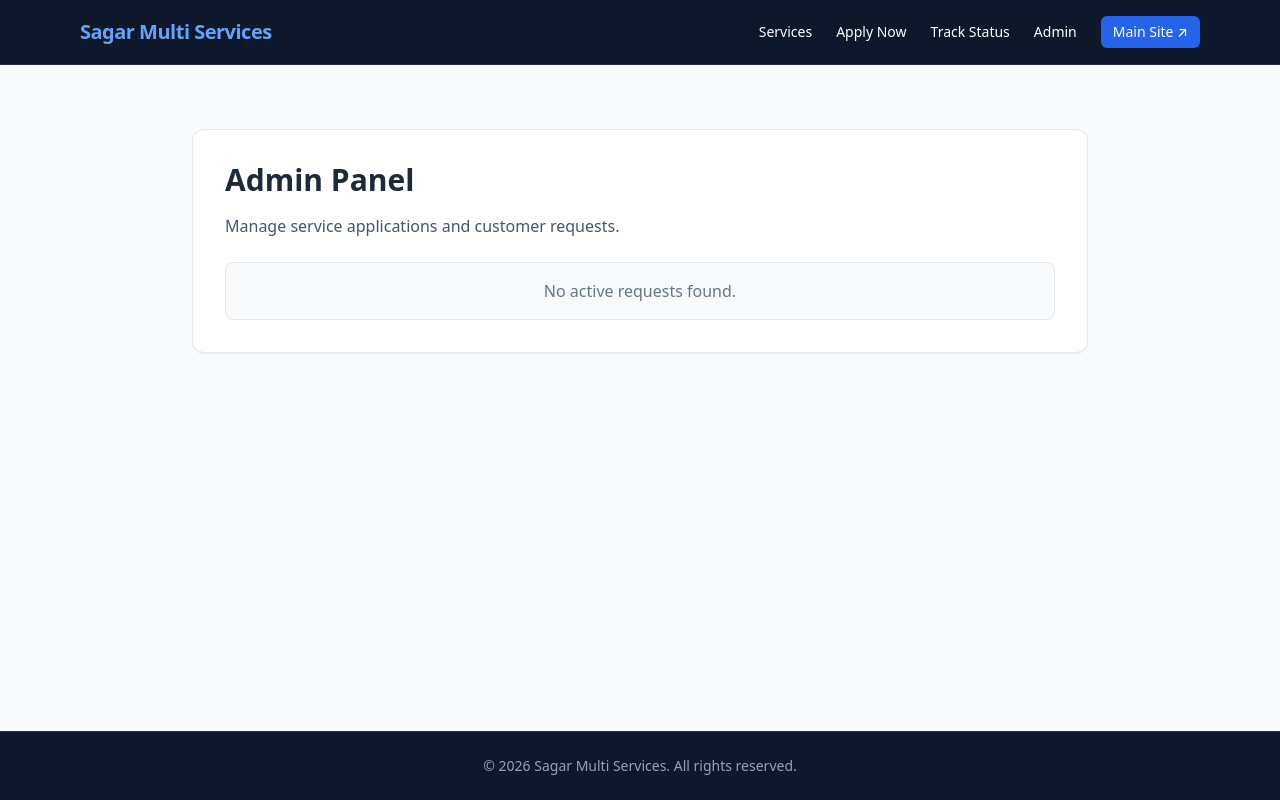
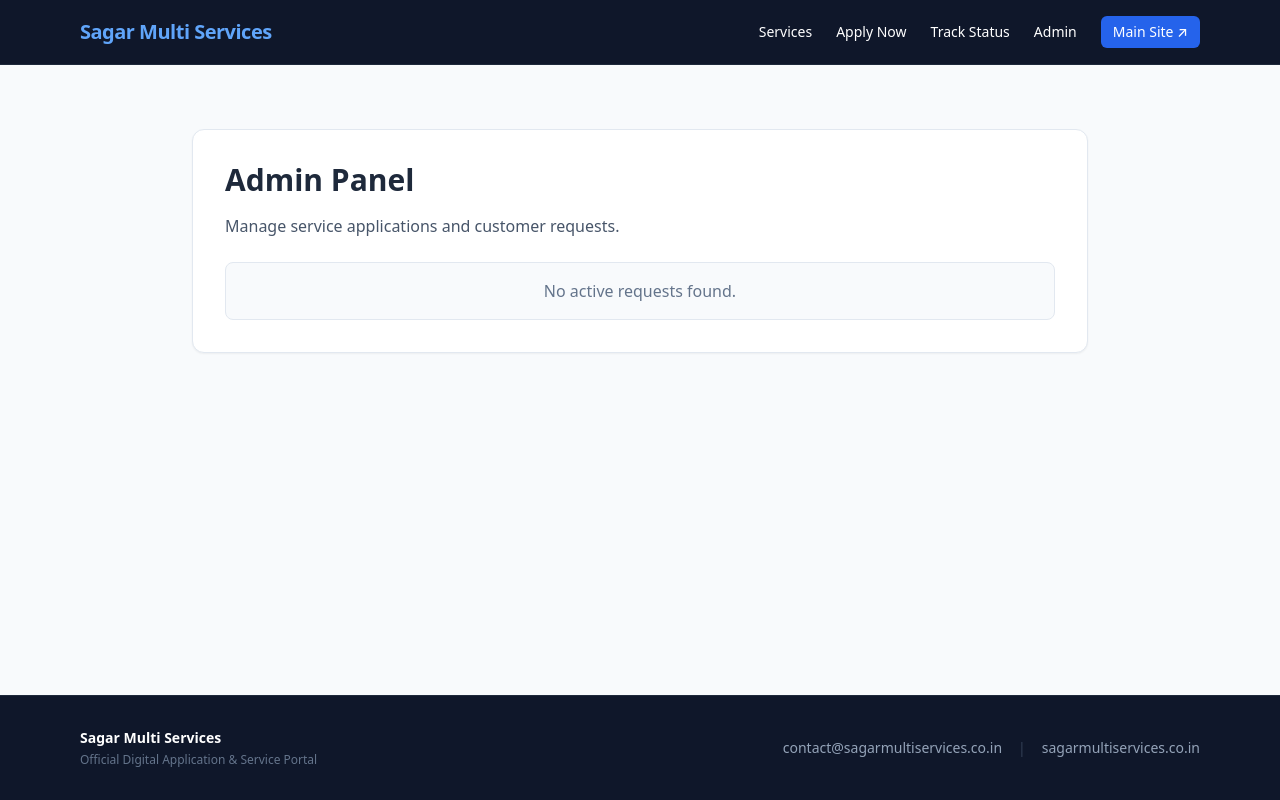
Before and after one commit to sagarmultiservices/sagar-multi-services, a Next.js app: page /sagar-multi-services/admin in a window 1280 px wide. Built offline with nearby package versions, Linux system fonts and the light colour scheme.

Commit message:
Enhance Footer with branding and contact details
Updated the Footer component to include additional branding and contact information.

```diff
--- a/components/Footer.jsx
+++ b/components/Footer.jsx
@@ -1,7 +1,29 @@
 export default function Footer() {
   return (
-    <footer className="bg-slate-900 text-slate-400 py-6 border-t border-slate-800 text-center text-sm">
-      <p>© {new Date().getFullYear()} Sagar Multi Services. All rights reserved.</p>
+    <footer className="bg-slate-900 text-slate-400 text-sm border-t border-slate-800 mt-auto py-8">
+      <div className="max-w-6xl mx-auto px-4 flex flex-col md:flex-row justify-between items-center gap-4 text-center md:text-left">
+        <div>
+          <p className="font-semibold text-white">Sagar Multi Services</p>
+          <p className="text-xs text-slate-500 mt-1">Official Digital Application & Service Portal</p>
+        </div>
+        <div className="flex flex-col md:flex-row gap-4 items-center">
+          <a
+            href="mailto:contact@sagarmultiservices.co.in"
+            className="hover:text-blue-400 transition"
+          >
+            contact@sagarmultiservices.co.in
+          </a>
+          <span className="hidden md:inline text-slate-700">|</span>
+          <a
+            href="https://sagarmultiservices.co.in/"
+            target="_blank"
+            rel="noopener noreferrer"
+            className="hover:text-blue-400 transition"
+          >
+            sagarmultiservices.co.in
+          </a>
+        </div>
+      </div>
     </footer>
   );
 }
```
